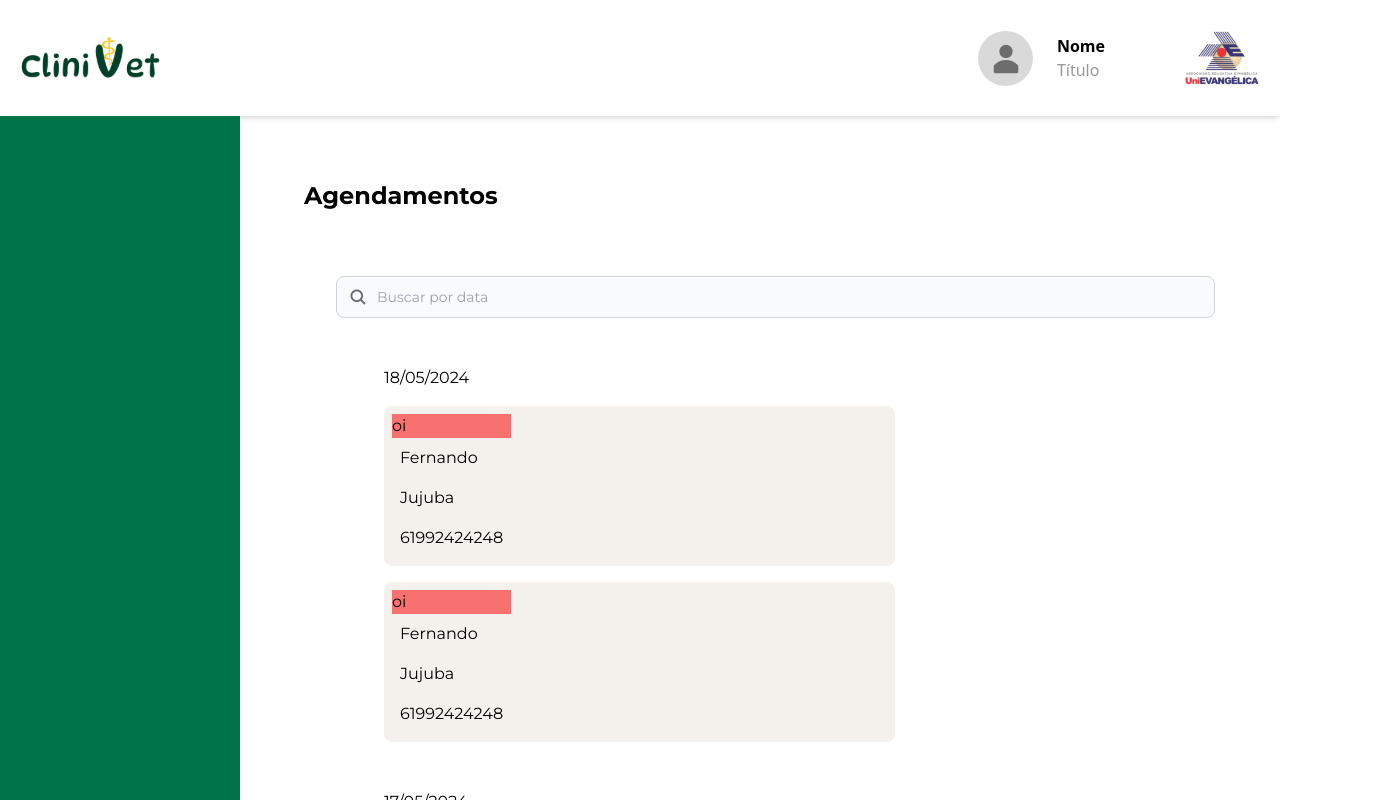
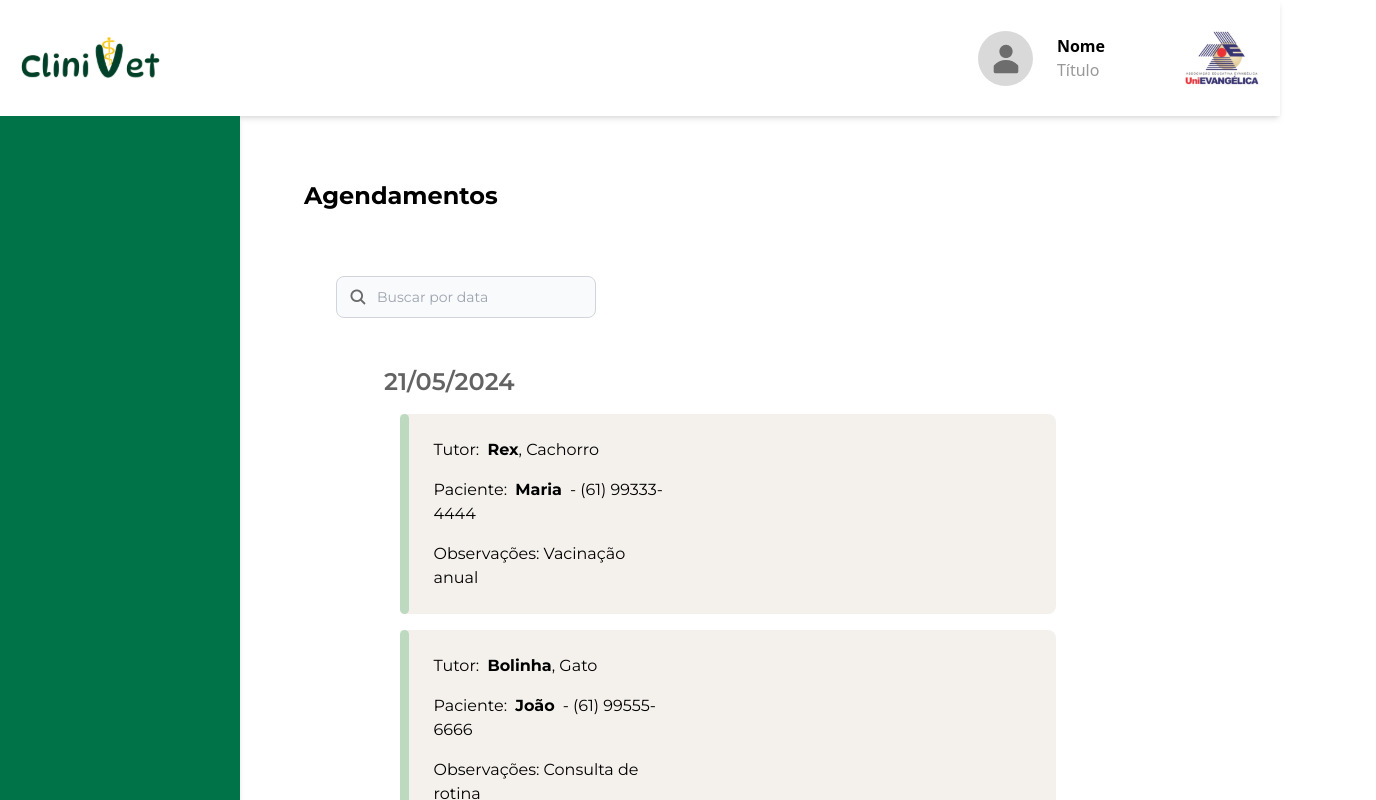
Before and after one commit to FilipeVOl/medvet, a React (Vite) app: page /agenda in a window 1280 px wide. Shown: the top 800 px of the page, 1376 px wide, since content can reach past the window. Built offline with nearby package versions, Linux system fonts and the light colour scheme.

Commit message:
Estrutura pronta esperando rota do backend

```diff
--- a/src/mocks/agenda.mock.js
+++ b/src/mocks/agenda.mock.js
@@ -1,8 +1,32 @@
 const mockAgenda = [
-    {'18052024': [['Fernando', 'Jujuba', '61992424248'], ['Fernando', 'Jujuba', '61992424248']]},
-    {'17052024': [['Fernando', 'Jujuba', '61992424248'], ['Fernando', 'Jujuba', '61992424248']]},
-    {'16052024': [['Fernando', 'Jujuba', '61992424248'], ['Fernando', 'Jujuba', '61992424248']]},
-    {'15052024': [['Fernando', 'Jujuba', '61992424248'], ['Fernando', 'Jujuba', '61992424248']]},
+  {
+    '21052024': [
+        { Tutor: 'Maria', Paciente: 'Rex', N: '61993334444', Especie: 'Cachorro', Observacoes: 'Vacinação anual' },
+        { Tutor: 'João', Paciente: 'Bolinha', N: '61995556666', Especie: 'Gato', Observacoes: 'Consulta de rotina' }
+    ],
+}, {
+    '20052024': [
+        { Tutor: 'Maria', Paciente: 'Rex', N: '61993334444', Especie: 'Cachorro', Observacoes: 'Vacinação anual' },
+        { Tutor: 'João', Paciente: 'Bolinha', N: '61995556666', Especie: 'Gato', Observacoes: 'Consulta de rotina' }
+    ],
+},
+{
+  '23052024': [
+      { Tutor: 'Pedro', Paciente: 'Buddy', N: '61998889999', Especie: 'Cachorro', Observacoes: 'Consulta de emergência' }
+  ]
+},
+{
+  '24052024': [
+      { Tutor: 'Carla', Paciente: 'Whiskers', N: '61991112222', Especie: 'Gato', Observacoes: 'Vacinação e vermifugação' },
+      { Tutor: 'Marcos', Paciente: 'Toby', N: '61993334455', Especie: 'Cachorro', Observacoes: 'Exame de sangue' }
+  ]
+},
+{
+  '25052024': [
+      { Tutor: 'Lúcia', Paciente: 'Frajola', N: '61995556677', Especie: 'Gato', Observacoes: 'Consulta para castração' },
+      { Tutor: 'Rita', Paciente: 'Thor', N: '61997778800', Especie: 'Cachorro', Observacoes: 'Consulta de rotina' }
+  ]
+}
   ]
 
   export default mockAgenda;
--- a/src/pages/Agenda.jsx
+++ b/src/pages/Agenda.jsx
@@ -5,10 +5,18 @@ export default function Agenda() {
     const day = dateString.toString().substring(0, 2);
     const month = dateString.toString().substring(2, 4);
     const year = dateString.toString().substring(4);
-    return `${day}/${month}/${year}`
+    const a = `${day}/${month}/${year}`
+    return a
   }
+  const phoneMask = (value) => {
+    return value
+      .replace(/\D/g, "")
+      .replace(/(\d{2})(\d)/, "($1) $2")
+      .replace(/(\d{5})(\d)/, "$1-$2")
+      .replace(/(-\d{4})\d+?$/, "$1");
+  };
   return (
-    <main className="font-Montserrat">
+    <main className="font-Montserrat !important">
       <section>
         <h1 className="text-2xl font-bold m-16">Agendamentos</h1>
       </section>
@@ -17,7 +25,7 @@ export default function Agenda() {
           <div className="absolute inset-y-0 start-0 flex items-center ps-3 pointer-events-none">
               <img src={iconSearch}/>
           </div>
-          <input type="text" id="simple-search" className=" bg-gray-50 border border-gray-300 text-gray-900 text-sm rounded-lg focus:ring-blue-500 focus:border-blue-500 block w-full ps-10 p-2.5  dark:bg-gray-700 dark:border-gray-600 dark:placeholder-gray-400 dark:text-white dark:focus:ring-blue-500 dark:focus:border-blue-500" placeholder="Buscar por data" required />
+          <input type="text" id="simple-search" className=" bg-gray-50 border border-gray-300 text-gray-900 text-sm rounded-lg focus:ring-blue-500 focus:border-blue-500 block ps-10 p-2.5  dark:bg-gray-700 dark:border-gray-600 dark:placeholder-gray-400 dark:text-white dark:focus:ring-blue-500 dark:focus:border-blue-500 w-3/12" placeholder="Buscar por data" required />
       </div>
       </section>
       <section className='mx-24'>
@@ -26,14 +34,22 @@ export default function Agenda() {
             const chave = Object.keys(dados);
             return (
               <div key = {chave} className="m-12 pr-20">
-                <h2 className="text-5x1">{transData(chave)}</h2>
+                <h2 className="text-2xl pr-0 text-text-gray font-semibold">{transData(chave)}</h2>
                 {dados[chave].map((e) => {
                   return (
-                    <div className='flex flex-col bg-side-gray my-4 p-2 rounded-lg pr-96'>
-                      <span className='justify-self-start bg-red-400 '>oi</span>
-                      <span className="m-2"key={e[0]}>{e[0]}</span>
-                      <span className="m-2"key={e[1]}>{e[1]}</span>
-                      <span className="m-2"key={e[2]}>{e[2]}</span>
+                    <div key={e}className='flex bg-side-gray my-4 rounded-lg ml-4'>
+                      <div className='bg-card-green m-0 text-transparent  rounded-lg'>a</div>
+                      <div className='flex flex-col p-4 pr-96'>
+                        <div className='m-2'>
+                          <span>Tutor:  <span className="font-bold pl-1">{e.Paciente}</span></span>
+                          <span>, {e.Especie}</span>
+                        </div>
+                        <div className='m-2'>
+                          <span className="ml-0 pr-1">Paciente:  <span className="font-bold pl-1">{e.Tutor}</span></span>
+                          <span className="ml-0 pl-1">{`- ${phoneMask(e.N)}`}</span>
+                        </div>
+                        <span className="m-2">{`Observações: ${e.Observacoes}`}</span>
+                        </div>
                     </div>
                   )
                 })}
@@ -42,6 +58,7 @@ export default function Agenda() {
           }
           )}
           </ol>
+
       </section>
     </main>
   )
--- a/tailwind.config.js
+++ b/tailwind.config.js
@@ -11,6 +11,8 @@ export default {
         'border-gray': '#848484',
         'border-blue': '#100F49',
         'side-gray': '#F4F1EC',
+        'card-green': '#BDD9BF',
+        'text-gray': '#636363',
       }
     },
   },
```
